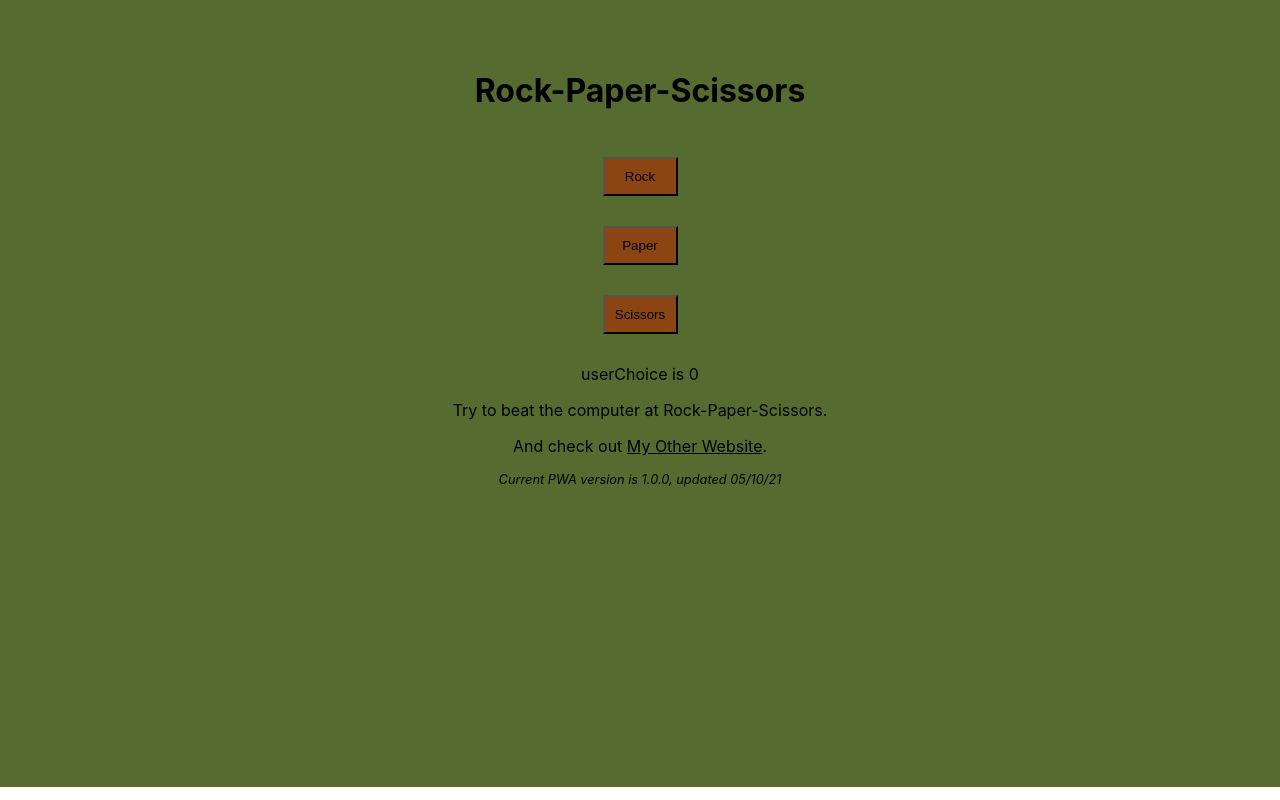
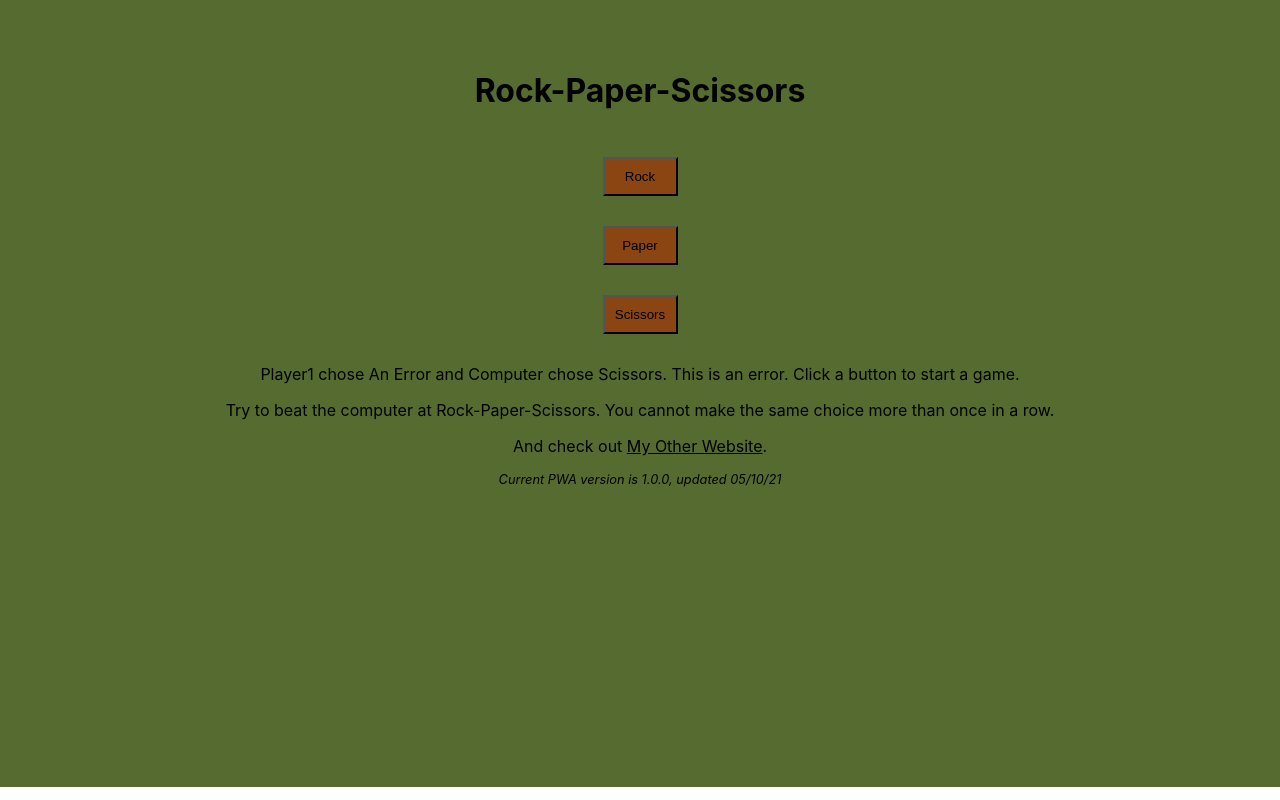
Before and after one commit to L1ndseyHerman/Shield_Magic_Sword, a React (Create React App) app: page / in a window 1280 px wide. Built offline with nearby package versions, Linux system fonts and the light colour scheme.

Commit message:
This has hooks, but still renders everything maybe?

```diff
--- a/src/App.js
+++ b/src/App.js
@@ -1,31 +1,32 @@
 import './App.css';
+//import React from 'react';
 import React, { useState } from 'react';
 
 /*function chooseRock()
 {
   var computerNumber = chooseComputerRandomNumber();
-  checkWinLooseTie(0, computerNumber);
-}*/
+  //checkWinLooseTie(0, computerNumber);
+}
 
-/*function choosePaper()
+function choosePaper()
 {
   var computerNumber = chooseComputerRandomNumber();
-  checkWinLooseTie(1, computerNumber);
-}*/
+  //checkWinLooseTie(1, computerNumber);
+}
 
 function chooseScissors()
 {
   var computerNumber = chooseComputerRandomNumber();
-  checkWinLooseTie(2, computerNumber);
-}
+  //checkWinLooseTie(2, computerNumber);
+}*/
 
-function chooseComputerRandomNumber()
+/*function chooseComputerRandomNumber()
 {
   //  There isn't an "int" datatype in JavaScript like there is in Java. Math.floor() makes it an int.
   return Math.floor(Math.random() * 3);
-}
+}*/
 
-function checkWinLooseTie(playerChoiceNumber, computerChoiceNumber)
+/*function checkWinLooseTie(playerChoiceNumber, computerChoiceNumber)
 {
   //  0 = Rock, 1 = Paper, 2 = Scissors
   if (playerChoiceNumber === 0 && computerChoiceNumber === 0)
@@ -34,21 +35,21 @@ function checkWinLooseTie(playerChoiceNumber, computerChoiceNumber)
     /*return (
       <p id="thePar">Player1 chose Rock and Computer chose Rock. Tie.</p>
     );*/
-  }
+ /* }
   else if (playerChoiceNumber === 0 && computerChoiceNumber === 1)
   {
     document.querySelector("#thePar").textContent = "Player1 chose Rock and Computer chose Paper. Computer wins!";
     /*return (
       <p id="thePar">Player1 chose Rock and Computer chose Paper. Computer wins!</p>
     );*/
-  }
+  /*}
   else if (playerChoiceNumber === 0 && computerChoiceNumber === 2)
   {
     document.querySelector("#thePar").textContent = "Player1 chose Rock and Computer chose Scissors. Player1 wins!";
     /*return (
       <p id="thePar">Player1 chose Rock and Computer chose Scissors. Player1 wins!</p>
     );*/
-  }
+  /*}
 
   else if (playerChoiceNumber === 1 && computerChoiceNumber === 0)
   {
@@ -75,7 +76,7 @@ function checkWinLooseTie(playerChoiceNumber, computerChoiceNumber)
   {
     document.querySelector("#thePar").textContent = "Player1 chose Scissors and Computer chose Scissors. Tie."
   }
-}
+}*/
 
 /*function setUserChoice()
 {
@@ -83,21 +84,87 @@ function checkWinLooseTie(playerChoiceNumber, computerChoiceNumber)
   <p>You chose {count} times</p>
 }*/
 
+function makeComputerChoice()
+{
+  const computerNumber = Math.floor(Math.random() * 3);
+
+  if (computerNumber === 0)
+  {
+    return "Rock";
+  }
+  else if (computerNumber === 1)
+  {
+    return "Paper";
+  }
+  else
+  {
+    return "Scissors";
+  }
+}
+
+function checkWinLooseTie(userChoice, computerChoice)
+{
+  if (userChoice === "Rock" && computerChoice === "Rock")
+  {
+    return "Tie.";
+  }
+  else if (userChoice === "Rock" && computerChoice === "Paper")
+  {
+    return "Computer wins!";
+  }
+  else if (userChoice === "Rock" && computerChoice === "Scissors")
+  {
+    return "Player1 wins!";
+  }
+
+  else if (userChoice === "Paper" && computerChoice === "Rock")
+  {
+    return "Player1 wins!";
+  }
+  else if (userChoice === "Paper" && computerChoice === "Paper")
+  {
+    return "Tie.";
+  }
+  else if (userChoice === "Paper" && computerChoice === "Scissors")
+  {
+    return "Computer wins!";
+  }
+
+  else if (userChoice === "Scissors" && computerChoice === "Rock")
+  {
+    return "Computer wins!";
+  }
+  else if (userChoice === "Scissors" && computerChoice === "Paper")
+  {
+    return "Player1 wins!";
+  }
+  else if (userChoice === "Scissors" && computerChoice === "Scissors")
+  {
+    return "Tie.";
+  }
+
+  return "This is an error. Click a button to start a game.";
+}
+
 function App()
 {
 
-  const [userChoice, setUserChoice] = useState(0);
+  const [userChoice, setUserChoice] = useState("An Error");
+    //  There isn't an "int" datatype in JavaScript like there is in Java. Math.floor() makes it an int.
+  //const computerChoice = Math.floor(Math.random() * 3);
+  //const [computerChoice, chooseComputerRandomNumber] = useState(-1);
+  const computerChoice = makeComputerChoice();
+  const winLooseTieText = checkWinLooseTie(userChoice, computerChoice);
 
   return (
     <main>
       <h1>Rock-Paper-Scissors</h1>
-      <button onClick={() => setUserChoice(0)}>Rock</button>
-      <button onClick={() => setUserChoice(1)}>Paper</button>
-      <button onClick={chooseScissors}>Scissors</button>
-
-
-      <p>userChoice is {userChoice}</p>
-      <p id="thePar">Try to beat the computer at Rock-Paper-Scissors.</p>
+      <button onClick={() => setUserChoice("Rock")}>Rock</button>
+      <button onClick={() => setUserChoice("Paper")}>Paper</button>
+      <button onClick={() => setUserChoice("Scissors")}>Scissors</button>
+      <p>Player1 chose {userChoice} and Computer chose {computerChoice}. {winLooseTieText}</p>
+      <p id="thePar">Try to beat the computer at Rock-Paper-Scissors. You cannot make the same choice more than
+      once in a row.</p>
       <p>And check out <a id="aLink1" href="https://l1ndseyherman.github.io/">My Other Website</a>.</p>
       <footer id="theFooter">Current PWA version is 1.0.0, updated 05/10/21</footer>
     </main>
--- a/src/index.css
+++ b/src/index.css
@@ -55,6 +55,8 @@ main {
   background-color: darkolivegreen;
   padding-bottom: 300px;
   padding-top: 25px;
+  padding-left: 50px;
+  padding-right: 50px;
 }
 
 h1 {
```
